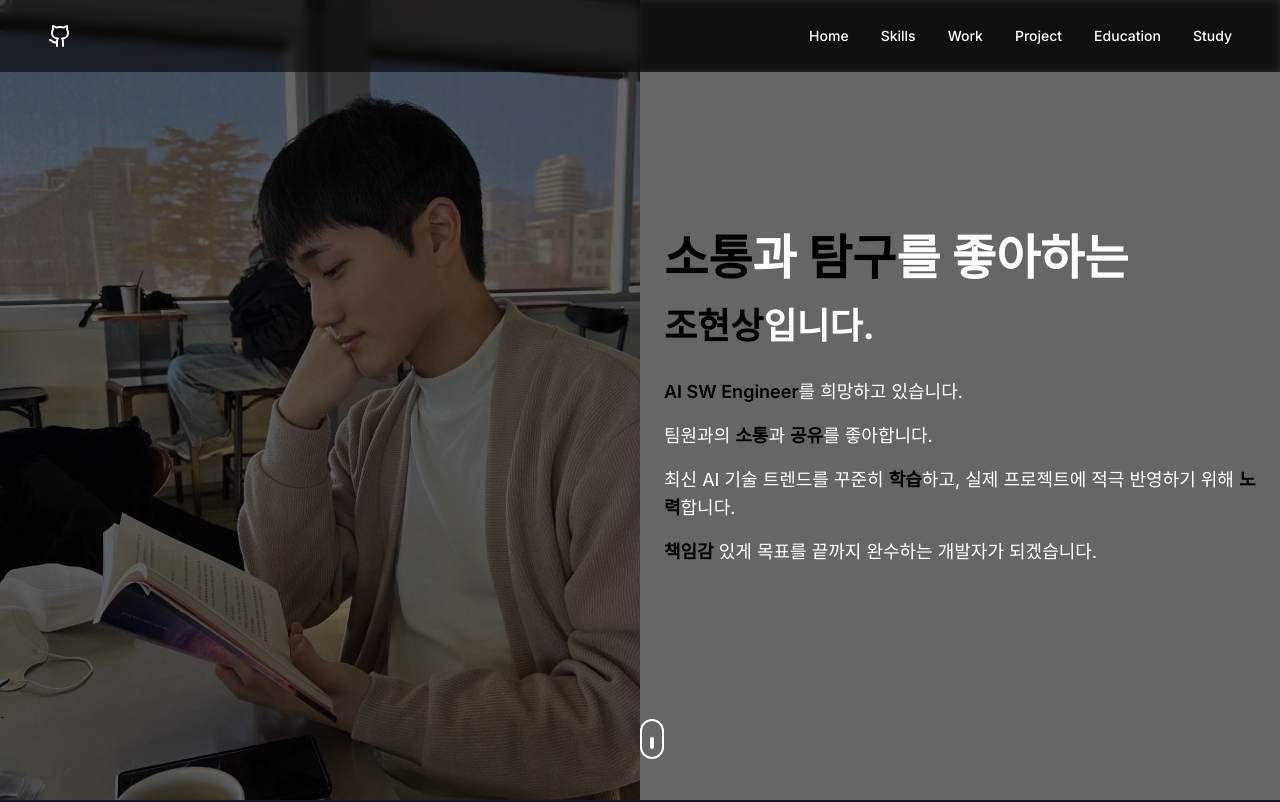
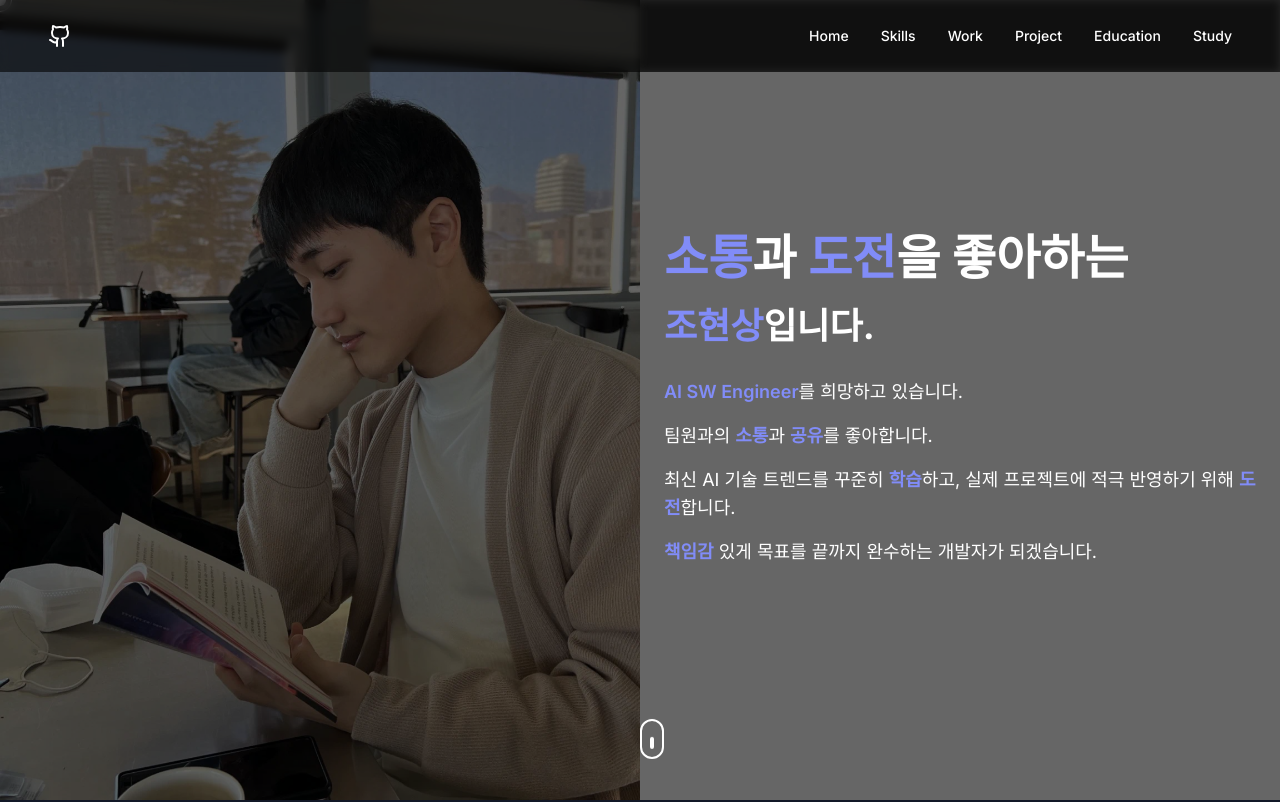
Before and after one commit to hyeonsang010716/my_portfolio, a React (Vite) app: page / in a window 1280 px wide. Shown: the top 802 px of the page. Built offline with nearby package versions, Linux system fonts and the light colour scheme.

Commit message:
[MOD] 배경색 수정 및 단어 변경

```diff
--- a/src/sections/Hero.tsx
+++ b/src/sections/Hero.tsx
@@ -26,15 +26,15 @@ const Hero: React.FC = () => {
           className="text-4xl md:text-5xl font-bold mb-6 opacity-0 animate-fade-in"
           style={{ animationDelay: '0.3s', animationFillMode: 'forwards' }}
         >
-          <span className="text-black">소통</span>과{' '}
-          <span className="text-black">탐구</span>를 좋아하는
+          <span className="text-indigo-400">소통</span>과{' '}
+          <span className="text-indigo-400">도전</span>을 좋아하는
         </h1>
 
         <h2
           className="text-3xl md:text-4xl font-bold mb-8 opacity-0 animate-fade-in"
           style={{ animationDelay: '0.6s', animationFillMode: 'forwards' }}
         >
-          <span className="text-black">조현상</span>입니다.
+          <span className="text-indigo-400">조현상</span>입니다.
         </h2>
 
         <div
@@ -42,19 +42,19 @@ const Hero: React.FC = () => {
           style={{ animationDelay: '0.9s', animationFillMode: 'forwards' }}
         >
           <p>
-            <span className="font-semibold text-black">AI SW Engineer</span>를 희망하고 있습니다.
+            <span className="font-semibold text-indigo-400">AI SW Engineer</span>를 희망하고 있습니다.
           </p>
           <p>
-            팀원과의 <span className="text-black font-semibold">소통</span>과{' '}
-            <span className="text-black font-semibold">공유</span>를 좋아합니다.
+            팀원과의 <span className="text-indigo-400 font-semibold">소통</span>과{' '}
+            <span className="text-indigo-400 font-semibold">공유</span>를 좋아합니다.
           </p>
           <p>
             최신 AI 기술 트렌드를 꾸준히{' '}
-            <span className="text-black font-semibold">학습</span>하고, 실제 프로젝트에
-            적극 반영하기 위해 <span className="text-black font-semibold">노력</span>합니다.
+            <span className="text-indigo-400 font-semibold">학습</span>하고, 실제 프로젝트에
+            적극 반영하기 위해 <span className="text-indigo-400 font-semibold">도전</span>합니다.
           </p>
           <p>
-            <span className="text-black font-semibold">책임감</span> 있게 목표를 끝까지 완수하는 개발자가 되겠습니다.
+            <span className="text-indigo-400 font-semibold">책임감</span> 있게 목표를 끝까지 완수하는 개발자가 되겠습니다.
           </p>
         </div>
       </div>
```
